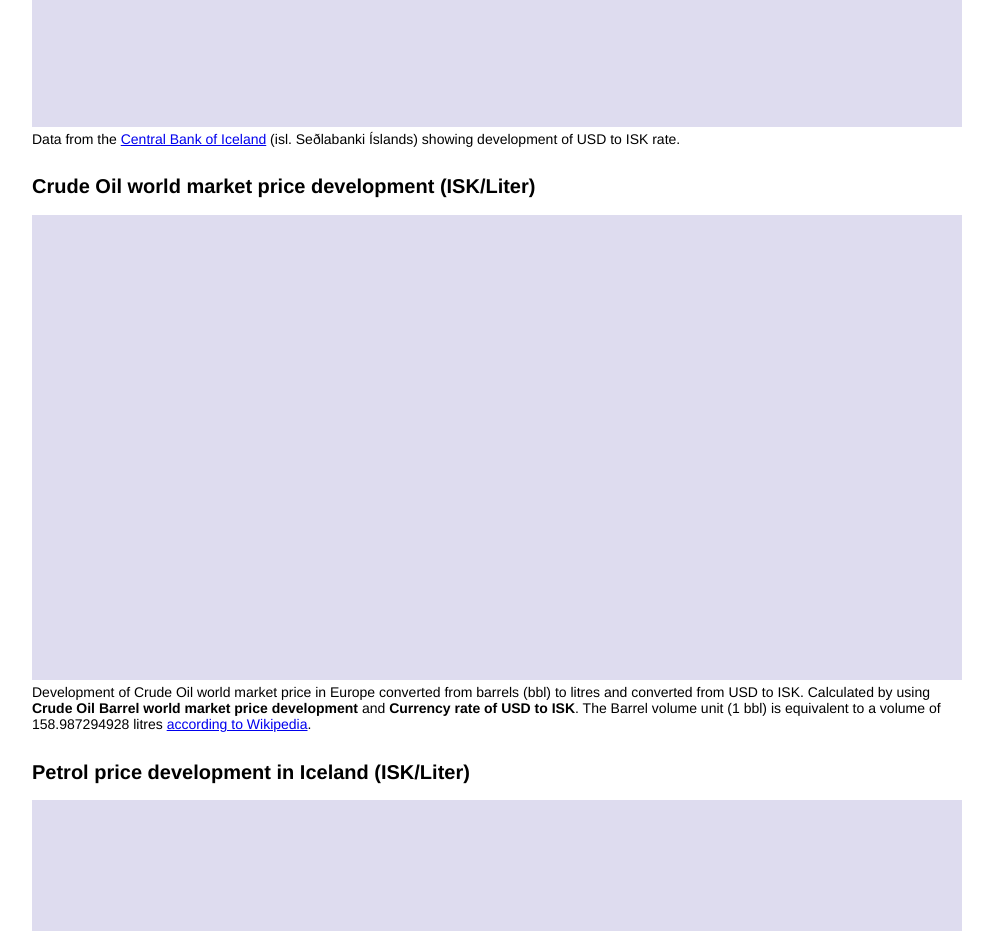
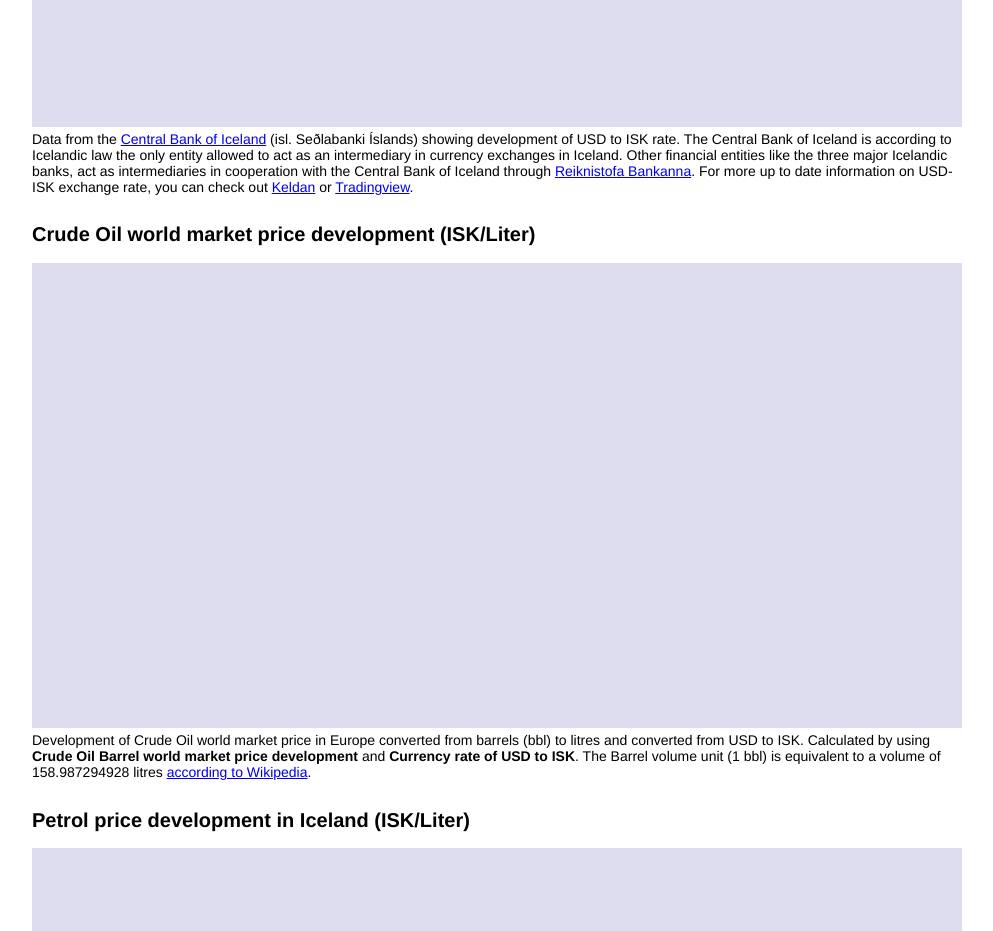
Before and after one commit to gasvaktin/gasvaktin.github.io, a website: page comparison/index.html in a window 1280 px wide. Shown: the part 1220-2151 px from the top of the page, without its empty margins (143-1136 px from the left). Drawn offline with Linux system fonts and the light colour scheme; no server answers.

Commit message:
add minor currency exchange rate info
link to keldan.is and tradingview.com for more up to date USD-ISK rate for those maybe interested in that

```diff
--- a/comparison/index.html
+++ b/comparison/index.html
@@ -54,7 +54,7 @@
   <section class="Section GraphSection" id="CurrencyRate">
     <h2 class="Section__title">Currency rate of USD to ISK</h2>
     <canvas class="Section__Graph" id="currencyRate"></canvas>
-    <p class="Section__desc">Data from the <a href="https://www.sedlabanki.is/hagtolur/opinber-gengisskraning/" target="_blank">Central Bank of Iceland</a> (isl. Seðlabanki Íslands) showing development of USD to ISK rate.</p>
+    <p class="Section__desc">Data from the <a href="https://www.sedlabanki.is/hagtolur/opinber-gengisskraning/" target="_blank">Central Bank of Iceland</a> (isl. Seðlabanki Íslands) showing development of USD to ISK rate. The Central Bank of Iceland is according to Icelandic law the only entity allowed to act as an intermediary in currency exchanges in Iceland. Other financial entities like the three major Icelandic banks, act as intermediaries in cooperation with the Central Bank of Iceland through <a href="https://www.rb.is/english" target="_blank">Reiknistofa Bankanna</a>. For more up to date information on USD-ISK exchange rate, you can check out <a href="https://leit.keldan.is/Market/Currencies/AMXUSD" target="_blank">Keldan</a> or <a href="https://www.tradingview.com/symbols/USDISK/" target="_blank">Tradingview</a>.</p>
   </section>
   <section class="Section GraphSection" id="CrudeDevelopmentISK">
     <h2 class="Section__title">Crude Oil world market price development (ISK/Liter)</h2>
```
